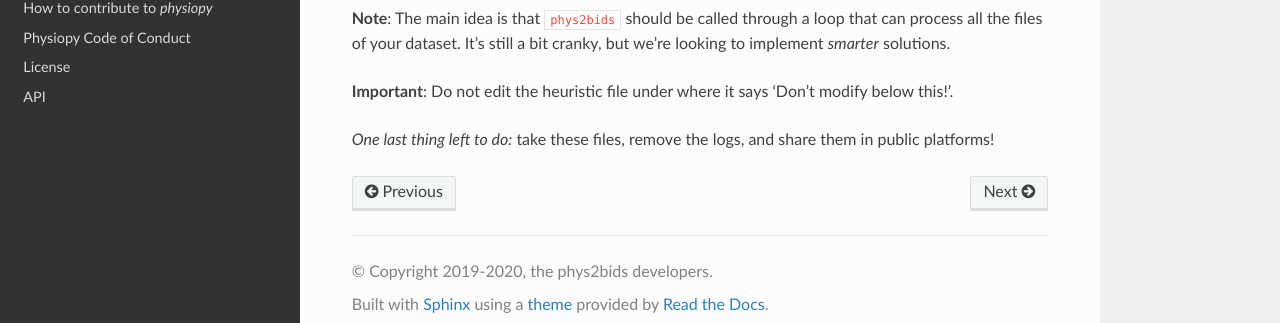
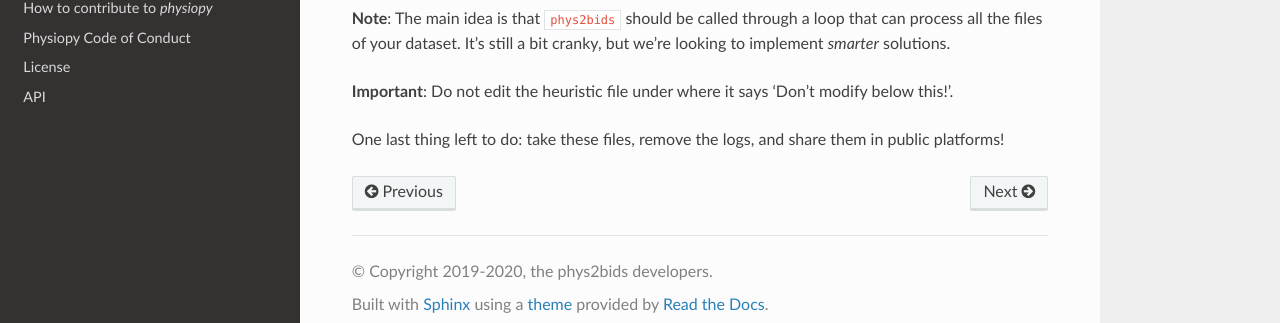
Before and after one commit to physiopy/phys2bids, a Sphinx documentation site: the page built from docs/howto.rst, in a window 1280 px wide and 900 px high, scrolled down 7467 px. Shown: the part 559-882 px from the top of the window. Built offline with Sphinx 7.4.7 and the Read the Docs theme 2.0.0, drawn with Linux system fonts in a browser that asks for light colours.

```diff
--- a/docs/howto.rst
+++ b/docs/howto.rst
@@ -303,4 +303,4 @@ It now contains the logger file, the trigger_time plot, and a folder for the spe
 
 **Important**: Do not edit the heuristic file under where it says 'Don't modify below this!'.
 
-*One last thing left to do:* take these files, remove the logs, and share them in public platforms!
+One last thing left to do: take these files, remove the logs, and share them in public platforms!
```
